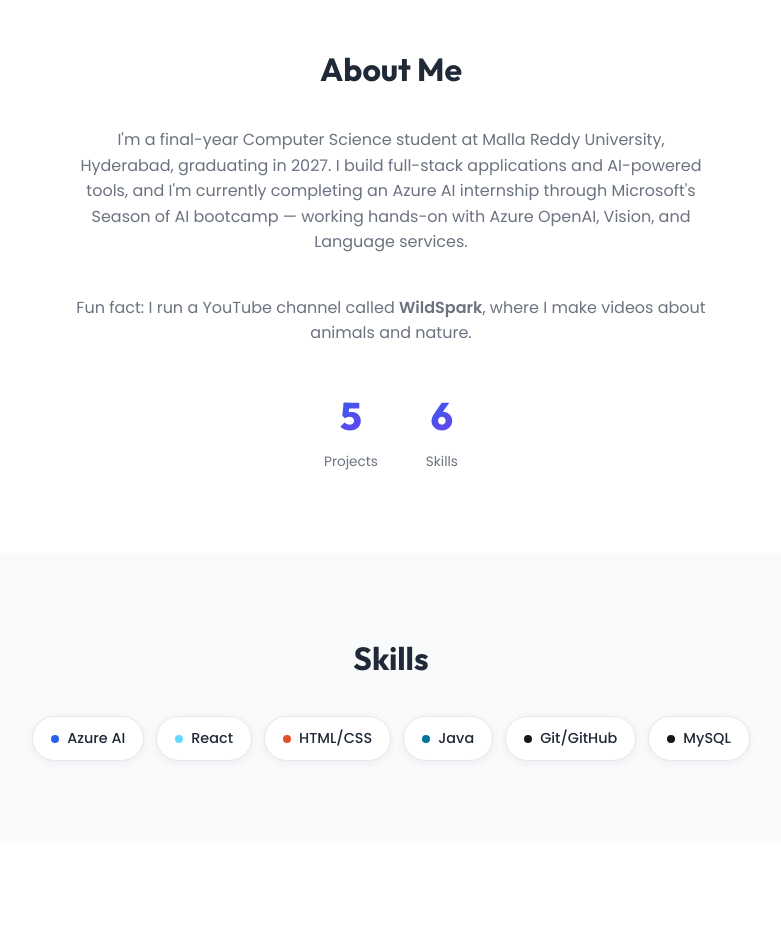
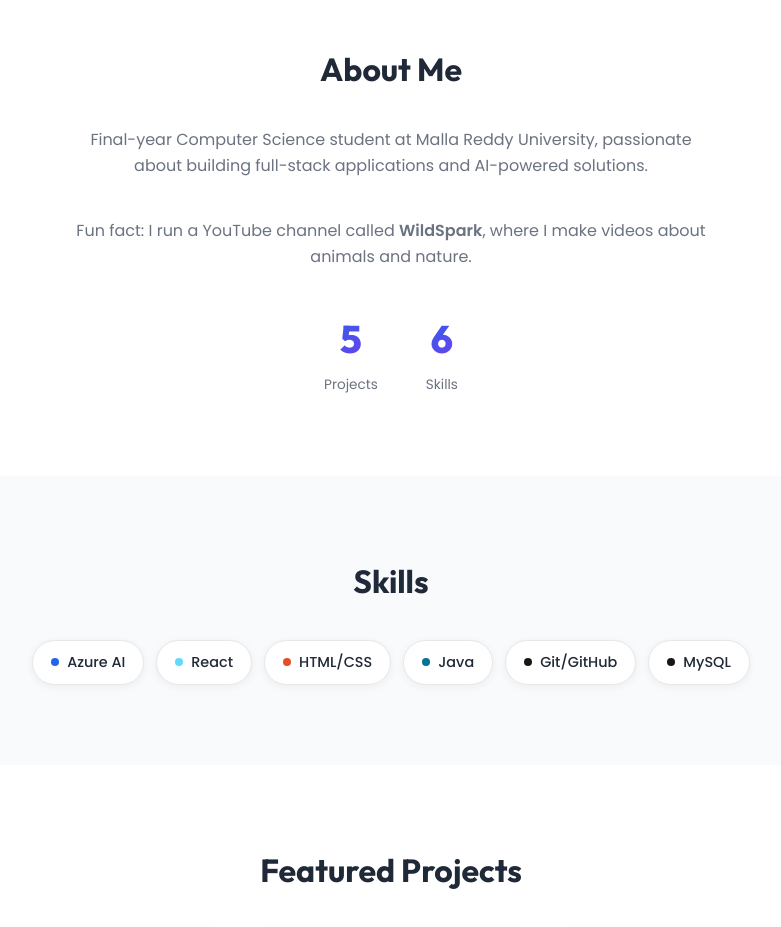
Before and after one commit to VignathaG/AI-Business-card, a website: page business-card/index.html in a window 1280 px wide. Shown: the part 820-1747 px from the top of the page, without its empty margins (249-1030 px from the left). Drawn offline with Linux system fonts and the light colour scheme.

Commit message:
Update index.html

```diff
--- a/business-card/index.html
+++ b/business-card/index.html
@@ -59,9 +59,8 @@
     <div class="section-inner">
         <h2 class="section-title fade-in">About Me</h2>
         <p class="about-text fade-in">
-            I'm a final-year Computer Science student at Malla Reddy University, Hyderabad, graduating in 2027.
-            I build full-stack applications and AI-powered tools, and I'm currently completing an Azure AI internship
-            through Microsoft's Season of AI bootcamp — working hands-on with Azure OpenAI, Vision, and Language services.
+            Final-year Computer Science student at Malla Reddy University, passionate about building full-stack applications and AI-powered solutions.
+
         </p>
         <p class="about-text fade-in">
             Fun fact: I run a YouTube channel called <strong>WildSpark</strong>, where I make videos about animals and nature.
```
